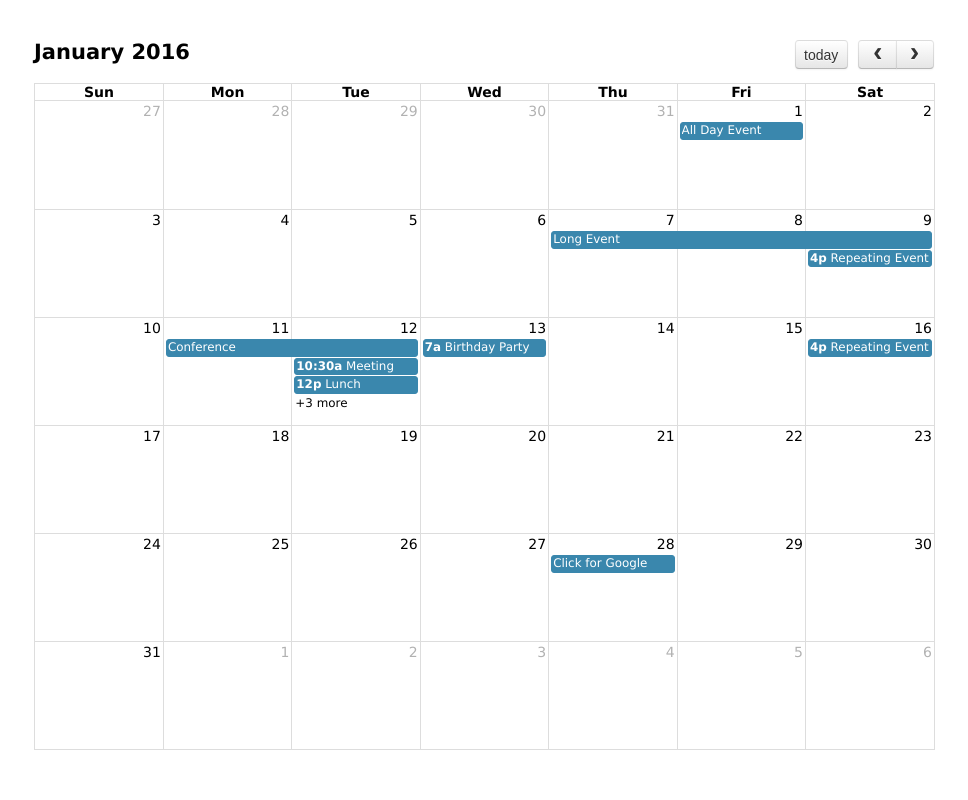
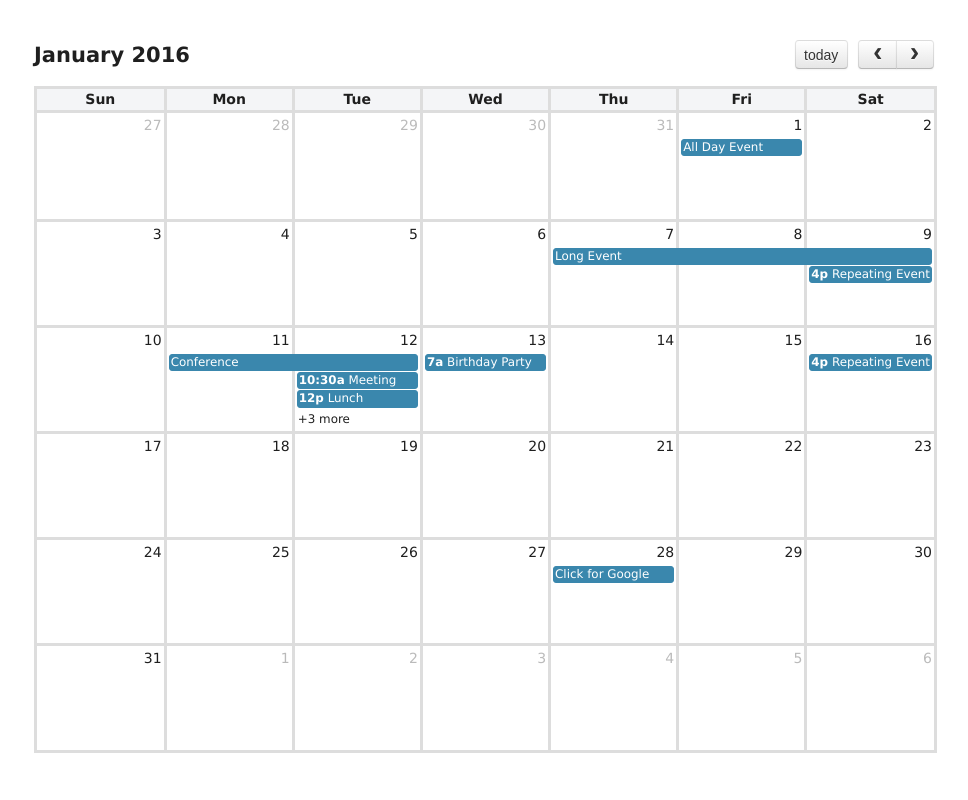
Before and after one commit to eduardolima1994/english-portal, a PHP site: page /admin/calendar/fullcalendar/demos/default.html in a window 1280 px wide. Shown: the whole page, without its empty margins (156-1124 px from the left). Run offline with PHP 8.4, Linux system fonts and the light colour scheme; lists and menus that the app fills with data are empty.

Commit message:
refactor: :art: melhoras na estilização do calendário

```diff
--- a/admin/calendar/fullcalendar/fullcalendar.css
+++ b/admin/calendar/fullcalendar/fullcalendar.css
@@ -4,6 +4,16 @@
  * (c) 2015 Adam Shaw
  */
 
+body {
+	margin: 0;
+	font-family: -apple-system, BlinkMacSystemFont, "Segoe UI", Roboto, "Helvetica Neue", Arial, "Noto Sans", "Liberation Sans", sans-serif, "Apple Color Emoji", "Segoe UI Emoji", "Segoe UI Symbol", "Noto Color Emoji";
+	font-size: 1rem;
+	font-weight: 400;
+	line-height: 1.5;
+	color: #1F1F1F;
+	text-align: left;
+	background-color: #fff;
+}
 
 .fc {
 	direction: ltr;
@@ -32,6 +42,10 @@ body .fc { /* extra precedence to overcome jqui */
 	border-color: #ddd;
 }
 
+.fc-head {
+	background-color: #f4f5f7;
+}
+
 .fc-unthemed .fc-popover {
 	background-color: #fff;
 }
@@ -46,7 +60,7 @@ body .fc { /* extra precedence to overcome jqui */
 }
 
 .fc-unthemed .fc-today {
-	background: #fcf8e3;
+	background: #f4f5f7;
 }
 
 .fc-highlight { /* when user is selecting cells */
@@ -340,7 +354,7 @@ hr.fc-divider {
 	height: 0;
 	margin: 0;
 	padding: 0 0 2px; /* height is unreliable across browsers, so use padding */
-	border-width: 1px 0;
+	border-width: 10px 0;
 }
 
 .fc-clear {
@@ -385,7 +399,7 @@ hr.fc-divider {
 .fc th,
 .fc td {
 	border-style: solid;
-	border-width: 1px;
+	border-width: 3px;
 	padding: 0;
 	vertical-align: top;
 }
```
